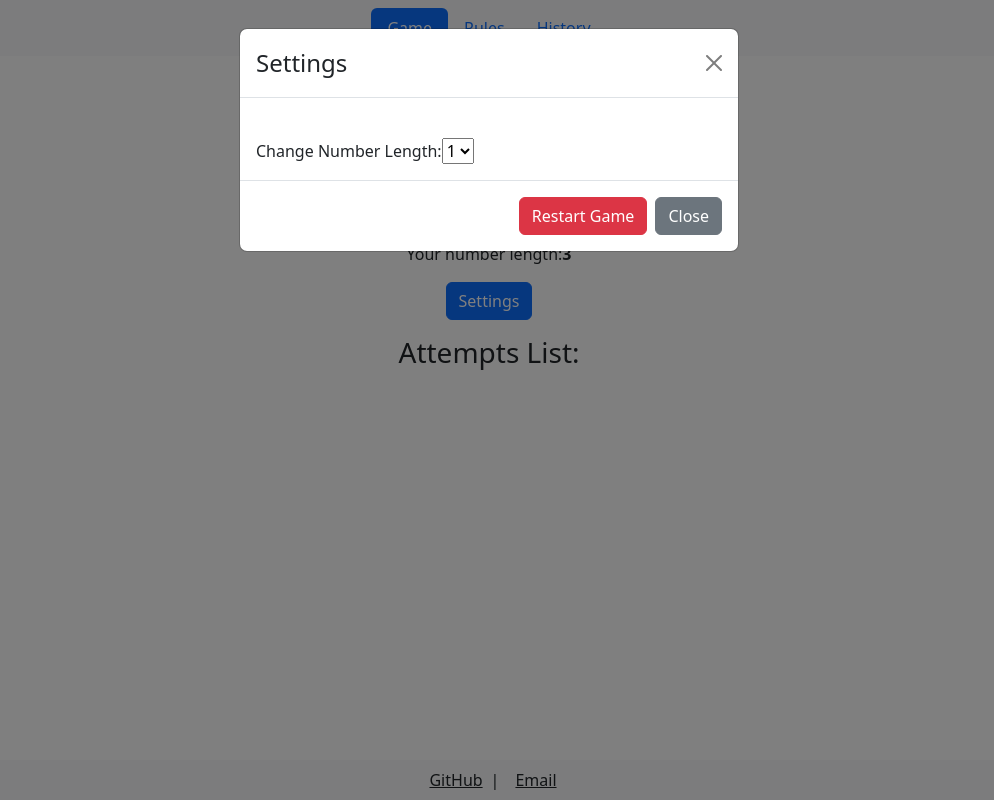
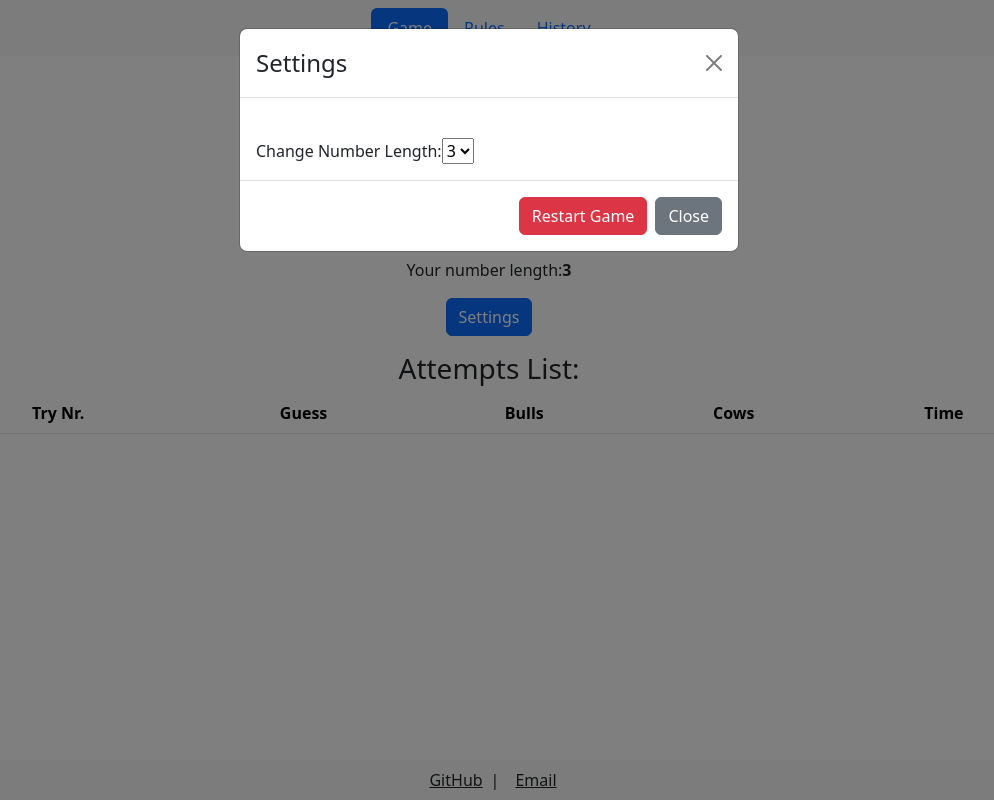
Before and after one commit to ImWeffi/Bulls_Cows, a React (Create React App) app: page /game in a window 1280 px wide. Both pictures are taken after a click on the button "Settings". Shown: the whole page, without its empty margins (151-1145 px from the left). Built offline with nearby package versions, Linux system fonts and the light colour scheme.

Commit message:
Fixed some bugs and styles

```diff
--- a/src/components/AttemptsList.jsx
+++ b/src/components/AttemptsList.jsx
@@ -1,17 +1,32 @@
 import React from "react";
+import 'bootstrap/dist/css/bootstrap.min.css';
 
-import 'bootstrap/dist/css/bootstrap.min.css';
 const AttemptsList = ({ attempts = [] }) => {
   return (
-    <div className="attempts-list ">
+    <div className="attempts-list">
       <h3>Attempts List:</h3>
-      <ul className="list-group list-group-flush">
-        {attempts.map((attempt, index) => (
-          <li className="list-group-item" key={index}>
-            {attempt.guess}  {attempt.result} {attempt.timer}
-          </li>
-        ))}
-      </ul>
+      <table className="table">
+        <thead>
+          <tr>
+            <th scope="col">Try Nr.</th>
+            <th scope="col">Guess</th>
+            <th scope="col">Bulls</th>
+            <th scope="col">Cows</th>
+            <th scope="col">Time</th>
+          </tr>
+        </thead>
+        <tbody>
+          {attempts.map((attempt, index) => (
+            <tr key={index}>
+              <th scope="row">{index + 1}</th>
+              <td>{attempt.guess}</td>
+              <td>{attempt.bulls}</td>
+              <td>{attempt.cows}</td>
+              <td>{attempt.timer} Seconds</td>
+            </tr>
+          ))}
+        </tbody>
+      </table>
     </div>
   );
 };
--- a/src/components/SettingsModal.jsx
+++ b/src/components/SettingsModal.jsx
@@ -2,7 +2,11 @@ import React, { useState } from "react";
 import Modal from "react-bootstrap/Modal";
 import Button from "react-bootstrap/Button";
 
-function SettingsModal({ onRestart, onNumberLengthChange }) {
+function SettingsModal({
+  onRestart,
+  onNumberLengthChange,
+  defaultNumberLength,
+}) {
   const [show, setShow] = useState(false);
 
   const handleClose = () => setShow(false);
@@ -35,7 +39,7 @@ function SettingsModal({ onRestart, onNumberLengthChange }) {
           <select
             id="numberLength"
             onChange={handleNumberLengthChange}
-            defaultValue="1"
+            defaultValue={defaultNumberLength}
             required
           >
             {Array.from({ length: 9 }, (_, index) => index + 1).map(
@@ -48,7 +52,7 @@ function SettingsModal({ onRestart, onNumberLengthChange }) {
           </select>
         </Modal.Body>
         <Modal.Footer>
-        <Button variant="danger" onClick={onRestart}>
+          <Button variant="danger" onClick={onRestart}>
             Restart Game
           </Button>
           <Button variant="secondary" onClick={handleClose}>
--- a/src/pages/Game.jsx
+++ b/src/pages/Game.jsx
@@ -62,7 +62,9 @@ const Game = () => {
     const { bulls, cows } = calculateBullsAndCows();
     const attemptResult = {
       guess,
-      result: `Bulls: ${bulls} Cows: ${cows} Time: ${timer} seconds.`,
+      // result: `Bulls: ${bulls} Cows: ${cows} Time: ${timer} seconds.`,
+      bulls,
+      cows,
       timer,
     };
     addGameAttempt(attemptResult);
@@ -124,7 +126,8 @@ const Game = () => {
   return (
     <>
       <Header />
-      <div className="game">
+      <div className="container mt-5">
+        <div className="game text-center">
           <h4>Bulls And Cows Game!</h4>
           <form onSubmit={guessSumbit}>
             <input
@@ -149,7 +152,7 @@ const Game = () => {
               </button>
             </div>
 
-          <p>
+            <p className="mt-3">
               You play <strong>{timer} </strong>seconds
             </p>
             <p>
@@ -161,10 +164,12 @@ const Game = () => {
             <SettingsModal
               onRestart={handleRestart}
               onNumberLengthChange={handleNumberLengthChangeModal}
+              defaultNumberLength={numberLength}
             />
           </div>
-        <p>{feedback}</p>
+          <p className="mt-3">{feedback}</p>
           <AttemptsList attempts={attempts} />
+        </div>
       </div>
       <Footer />
     </>
--- a/src/pages/History.jsx
+++ b/src/pages/History.jsx
@@ -19,7 +19,7 @@ const History = () => {
                   key={index}
                   className="list-group-item d-flex justify-content-between align-items-center"
                 >
-                  {attempt.guess} - {attempt.result}
+                  {attempt.guess} - Bulls: {attempt.bulls} Cows: {attempt.cows} Time: {attempt.timer} seconds
                 </li>
               ))}
             </ul>
```
Lines whose indentation alone changed are shown as unchanged.
